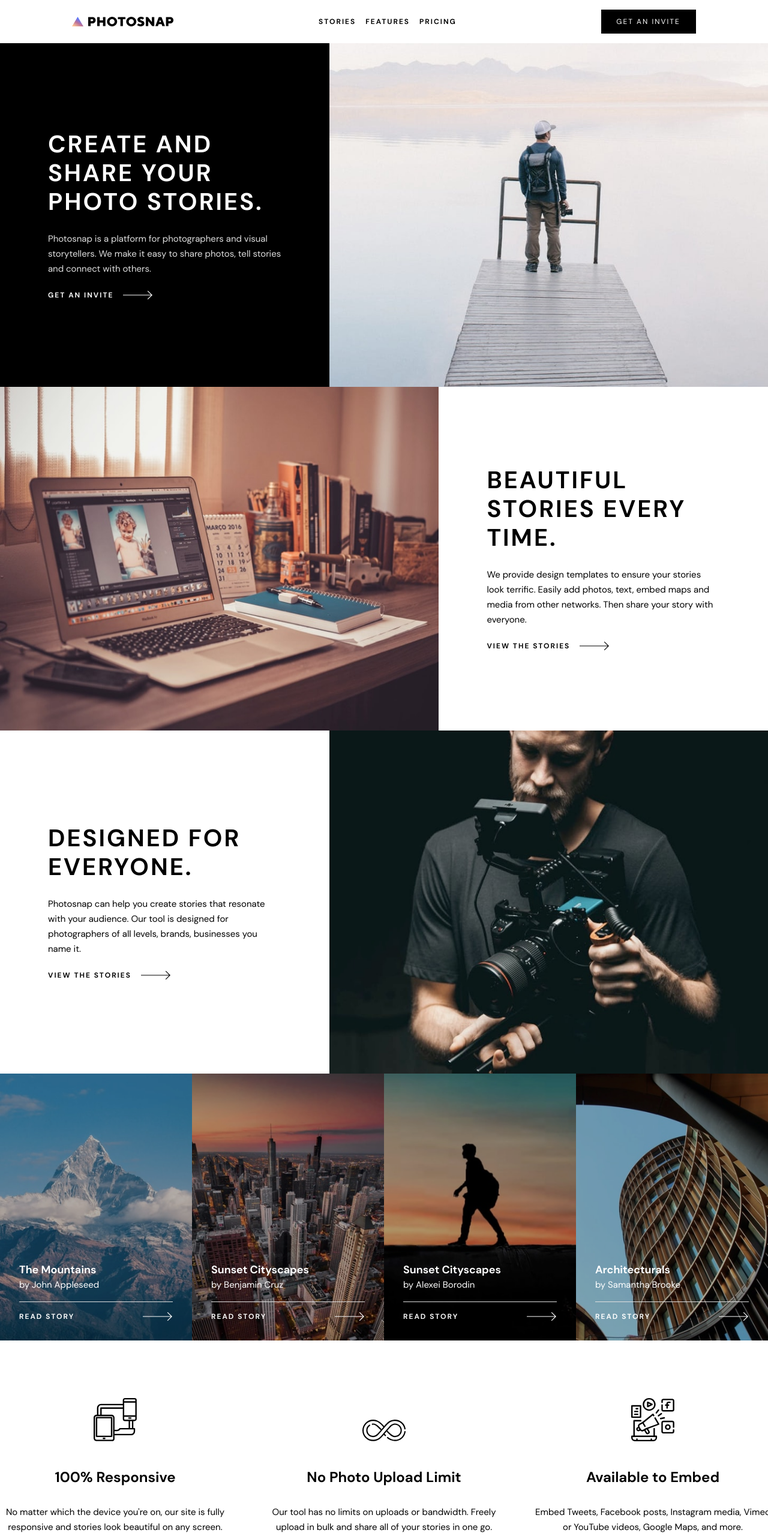
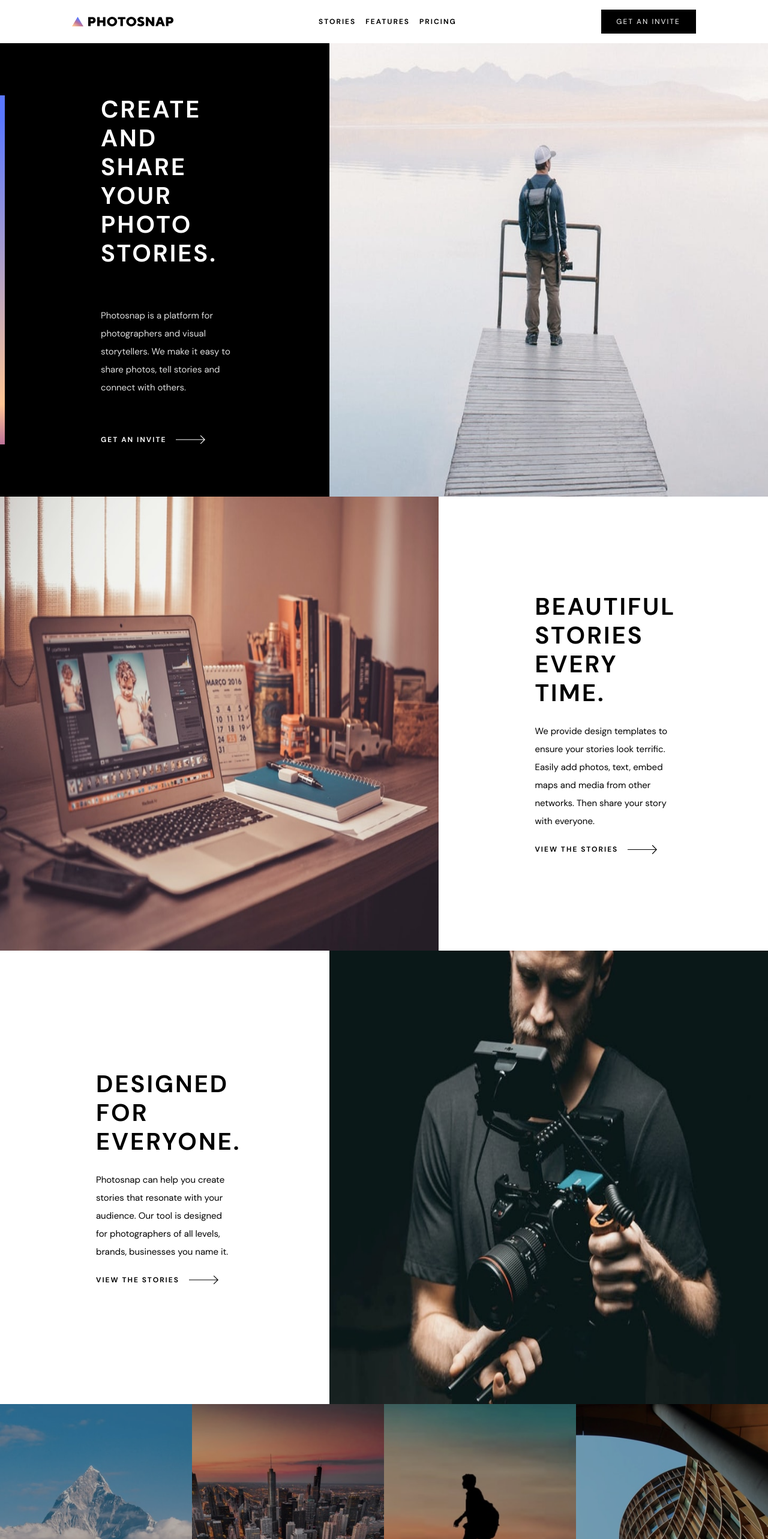
Before and after one commit to DevMattDavies/photosnap-multipage-website, a Next.js app: page / in a window 1280 px wide. Shown: the top 2566 px of the page at 60% size. Built offline with nearby package versions, Linux system fonts and the light colour scheme.

Commit message:
Added gradient accent to black tile on homepage

```diff
--- a/components/Home/InfoContent/InfoContent.module.css
+++ b/components/Home/InfoContent/InfoContent.module.css
@@ -19,9 +19,6 @@
   height: -webkit-max-content;
   height: -moz-max-content;
   height: max-content;
-  width: -webkit-max-content;
-  width: -moz-max-content;
-  width: max-content;
   display: -webkit-box;
   display: -ms-flexbox;
   display: flex;
@@ -50,7 +47,6 @@
           align-items: center;
   gap: 2rem;
   padding: 3rem 0;
-  max-width: 500px;
   min-height: 100%;
 }
 
--- a/components/Home/InfoContent/InfoContent.module.scss
+++ b/components/Home/InfoContent/InfoContent.module.scss
@@ -16,7 +16,6 @@
 
   &__itemsContainer {
     height: max-content;
-    width: max-content;
     display: flex;
     flex-direction: column;
   }
@@ -30,7 +29,6 @@
     align-items: center;
     gap: 2rem;
     padding: 3rem 0;
-    max-width: 500px;
     min-height: 100%;
   }
 
--- a/components/Home/StoriesandImages/StoriesandImages.jsx
+++ b/components/Home/StoriesandImages/StoriesandImages.jsx
@@ -4,6 +4,7 @@ import { WidthContext } from "../../../pages/_app";
 
 function StoriesandImages() {
   const width = useContext(WidthContext);
+
   return (
     <div className={styles.grid}>
       {/* --- Row 1 --- */}
@@ -28,7 +29,13 @@ function StoriesandImages() {
         )}
       </div>
       <div className={styles["grid__row-1-column-2"]}>
-        <div className={styles["grid__textContainer--black"]}>
+        <div className={styles.blackTile}>
+          <div
+            className={[
+              styles["grid__textContainer--black"],
+              styles.grid__borderGradient,
+            ].join(" ")}
+          >
             <h1 className={styles.grid__title}>
               CREATE AND SHARE YOUR PHOTO STORIES.
             </h1>
@@ -44,6 +51,7 @@ function StoriesandImages() {
                 src="/assets/shared/desktop/arrow.svg"
                 alt="arrow icon"
               ></img>
+            </div>
           </div>
         </div>
       </div>
@@ -69,8 +77,11 @@ function StoriesandImages() {
         )}
       </div>
       <div className={styles["grid__row-2-column-2"]}>
+        <div className={styles.whiteTile}>
           <div className={styles["grid__textContainer--white"]}>
-          <h1 className={styles.grid__title}>BEAUTIFUL STORIES EVERY TIME.</h1>
+            <h1 className={styles.grid__title}>
+              BEAUTIFUL STORIES EVERY TIME.
+            </h1>
             <p className={styles["grid__textBody--black"]}>
               We provide design templates to ensure your stories look terrific.
               Easily add photos, text, embed maps and media from other networks.
@@ -83,6 +94,7 @@ function StoriesandImages() {
                 src="/assets/shared/desktop/arrow.svg"
                 alt="arrow icon"
               ></img>
+            </div>
           </div>
         </div>
       </div>
@@ -108,6 +120,7 @@ function StoriesandImages() {
         )}{" "}
       </div>
       <div className={styles["grid__row-3-column-2"]}>
+        <div className={styles.whiteTile}>
           <div className={styles["grid__textContainer--white"]}>
             <h1 className={styles.grid__title}>DESIGNED FOR EVERYONE.</h1>
             <p className={styles["grid__textBody--black"]}>
@@ -126,6 +139,7 @@ function StoriesandImages() {
           </div>
         </div>
       </div>
+    </div>
   );
 }
 
--- a/components/Home/StoriesandImages/StoriesandImages.module.css
+++ b/components/Home/StoriesandImages/StoriesandImages.module.css
@@ -1,3 +1,31 @@
+.blackTile {
+  background-color: #000000;
+  height: 100%;
+  display: -webkit-box;
+  display: -ms-flexbox;
+  display: flex;
+  -webkit-box-pack: center;
+      -ms-flex-pack: center;
+          justify-content: center;
+  -webkit-box-align: center;
+      -ms-flex-align: center;
+          align-items: center;
+}
+
+.whiteTile {
+  background-color: #ffffff;
+  height: 100%;
+  display: -webkit-box;
+  display: -ms-flexbox;
+  display: flex;
+  -webkit-box-pack: center;
+      -ms-flex-pack: center;
+          justify-content: center;
+  -webkit-box-align: center;
+      -ms-flex-align: center;
+          align-items: center;
+}
+
 .grid {
   display: -ms-grid;
   display: grid;
@@ -21,11 +49,19 @@
       -ms-flex-pack: center;
           justify-content: center;
   width: 100%;
-  height: 100%;
+  height: -webkit-max-content;
+  height: -moz-max-content;
+  height: max-content;
   color: #ffffff;
-  background-color: #000000;
+  gap: 1.5rem;
+  border-left: 8px solid;
+  border-image-slice: 1;
+  border-width: 8px;
   padding: 3rem;
-  gap: 1.5rem;
+}
+
+.grid__borderGradient {
+  border-image-source: linear-gradient(10deg, #bc7198 0%, #ffc593 10%, #5a77ff 80%);
 }
 
 .grid__textContainer--white {
@@ -40,11 +76,12 @@
       -ms-flex-pack: center;
           justify-content: center;
   width: 100%;
-  height: 100%;
+  height: -webkit-max-content;
+  height: -moz-max-content;
+  height: max-content;
   color: #000000;
-  background-color: #ffffff;
+  gap: 1.5rem;
   padding: 3rem;
-  gap: 1.5rem;
 }
 
 .grid__title {
@@ -57,14 +94,14 @@
 .grid__textBody--grey {
   font-family: "dm_sansregular", sans-serif;
   font-size: 15px;
-  line-height: 25px;
+  line-height: 30px;
   color: #dfdfdf;
 }
 
 .grid__textBody--black {
   font-family: "dm_sansregular", sans-serif;
   font-size: 15px;
-  line-height: 25px;
+  line-height: 30px;
   color: #000000;
 }
 
@@ -79,7 +116,7 @@
 }
 
 .grid__link--white {
-  font-family: "dm_sansregular", sans-serif;
+  font-family: "dm_sansbold", sans-serif;
   font-size: 12px;
   line-height: 16px;
   letter-spacing: 2px;
@@ -92,7 +129,7 @@
 }
 
 .grid__link--black {
-  font-family: "dm_sansregular", sans-serif;
+  font-family: "dm_sansbold", sans-serif;
   font-size: 12px;
   line-height: 16px;
   letter-spacing: 2px;
@@ -178,10 +215,10 @@
     grid-row-end: 4;
   }
   .grid__textContainer--white {
-    padding: 5rem;
+    padding: 0 5rem;
   }
   .grid__textContainer--black {
-    padding: 5rem;
+    padding: 0 5rem;
   }
 }
 
@@ -240,5 +277,12 @@
         grid-row-start: 3;
     grid-row-end: 4;
   }
+  .grid__textContainer--white {
+    padding: 10rem;
+  }
+  .grid__textContainer--black {
+    padding: 0 10rem;
+    gap: 4rem;
+  }
 }
 /*# sourceMappingURL=StoriesandImages.module.css.map */
--- a/components/Home/StoriesandImages/StoriesandImages.module.scss
+++ b/components/Home/StoriesandImages/StoriesandImages.module.scss
@@ -1,16 +1,30 @@
 @import "../../../styles/variables";
 @import "../../../styles/mixins";
+
+.blackTile {
+  background-color: $black;
+  height: 100%;
+  display: flex;
+  justify-content: center;
+  align-items: center;
+}
+
+.whiteTile {
+  background-color: $white;
+  height: 100%;
+  display: flex;
+  justify-content: center;
+  align-items: center;
+}
 
 @mixin textContainer($background-color, $color) {
   display: flex;
   flex-direction: column;
   justify-content: center;
-  // align-items: center;
   width: 100%;
-  height: 100%;
+  height: max-content;
   color: $color;
-  background-color: $background-color;
-  padding: 3rem;
+  // padding: 3rem;
   gap: 1.5rem;
 }
 
@@ -25,10 +39,19 @@
 
   &__textContainer--black {
     @include textContainer($black, $white);
+    border-left: 8px solid;
+    border-image-slice: 1;
+    border-width: 8px;
+    padding: 3rem;
+  }
+
+  &__borderGradient {
+    border-image-source: $accent;
   }
 
   &__textContainer--white {
     @include textContainer($white, $black);
+    padding: 3rem;
   }
 
   &__title {
@@ -112,11 +135,11 @@
     }
 
     &__textContainer--white {
-      padding: 5rem;
+      padding: 0 5rem;
     }
 
     &__textContainer--black {
-      padding: 5rem;
+      padding: 0 5rem;
     }
   }
 
@@ -165,5 +188,14 @@
       grid-row-start: 3;
       grid-row-end: 4;
     }
+
+    &__textContainer--white {
+      padding: 10rem;
+    }
+
+    &__textContainer--black {
+      padding: 0 10rem;
+      gap: 4rem;
+    }
   }
 }
--- a/styles/_mixins.scss
+++ b/styles/_mixins.scss
@@ -32,7 +32,7 @@
 @mixin bodyStyle($color) {
   font-family: $body-font;
   font-size: 15px;
-  line-height: 25px;
+  line-height: 30px;
   color: $color;
 }
 
--- a/styles/_variables.scss
+++ b/styles/_variables.scss
@@ -3,10 +3,10 @@ $black: #000000;
 $grey: #dfdfdf;
 $white: #ffffff;
 $accent: linear-gradient(
-  40deg,
-  rgba(255, 197, 147, 1) 0%,
-  rgba(188, 113, 152, 1) 35%,
-  rgba(90, 119, 255, 1) 100%
+  10deg,
+  rgba(188, 113, 152, 1) 0%,
+  rgba(255, 197, 147, 1) 10%,
+  rgba(90, 119, 255, 1) 80%
 );
 
 // Fonts
```
Also changed, not shown: 2 other files (tests, documents, lock files or other folders). Lines whose indentation alone changed are shown as unchanged.
